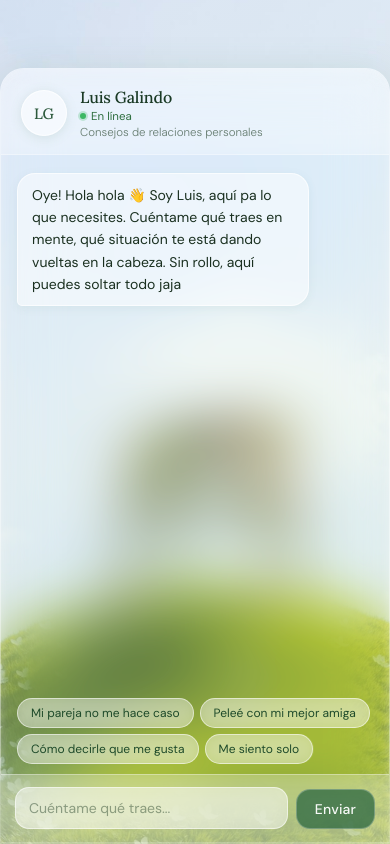
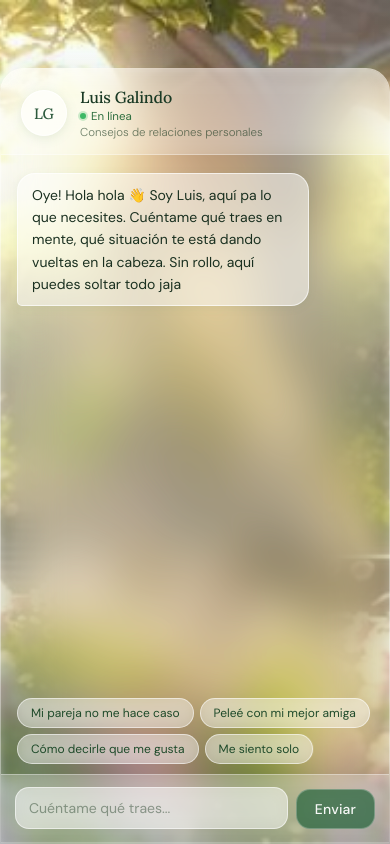
Before and after one commit to luisenriqueggc-dotcom/gardenofluis, a plain HTML site: page index.html in a window 390 px wide. Drawn offline with Linux system fonts and the light colour scheme.

Commit message:
Change mobile background image to garden.jpg

```diff
--- a/index.html
+++ b/index.html
@@ -33,7 +33,7 @@
   /* Fondo mobile */
   @media (max-width: 600px) {
     .bg {
-      background-image: url('Backmobile.png');
+      background-image: url('garden.jpg');
       background-position: center top;
     }
     body { padding: 0; align-items: flex-end; }
```
